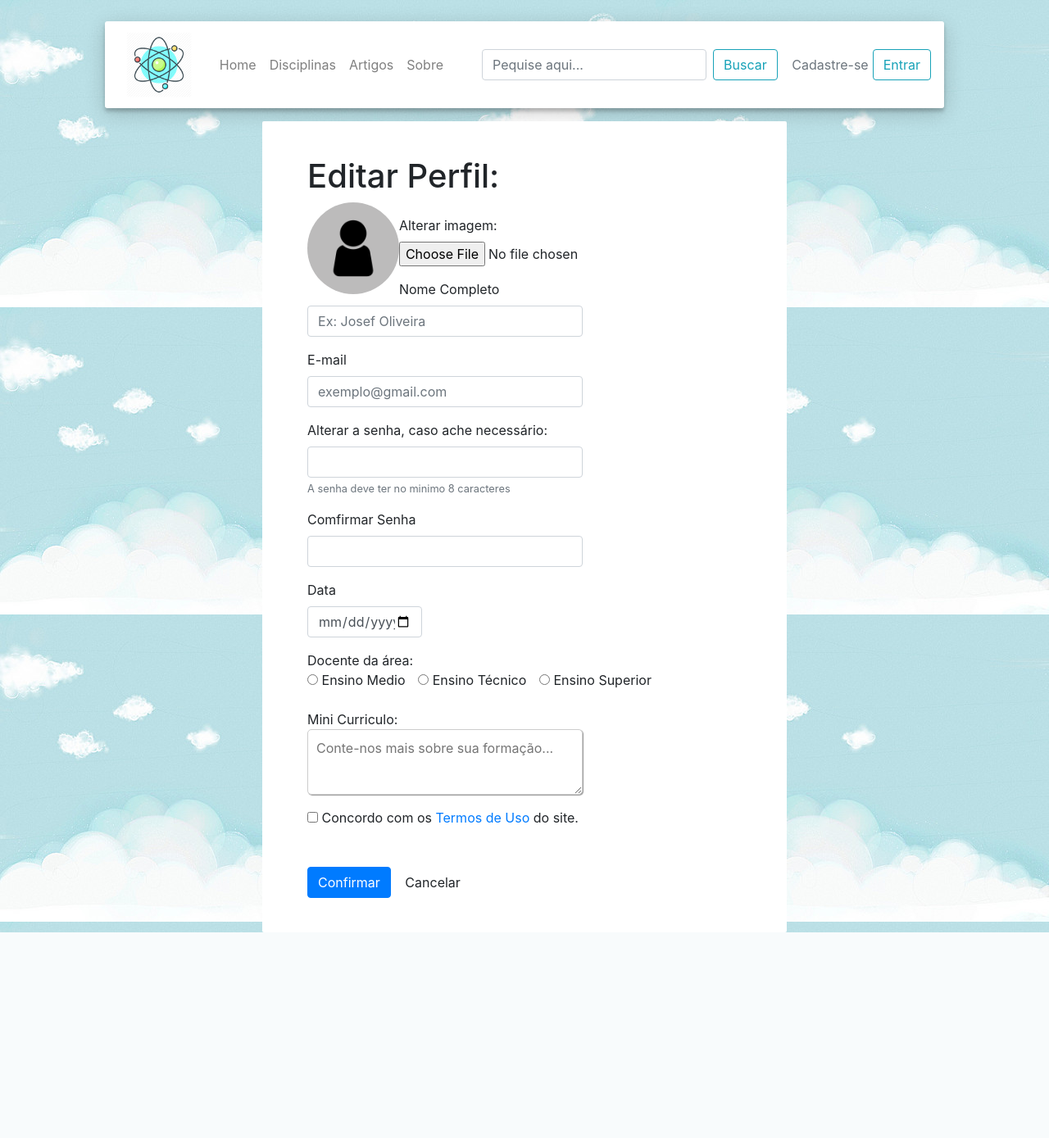
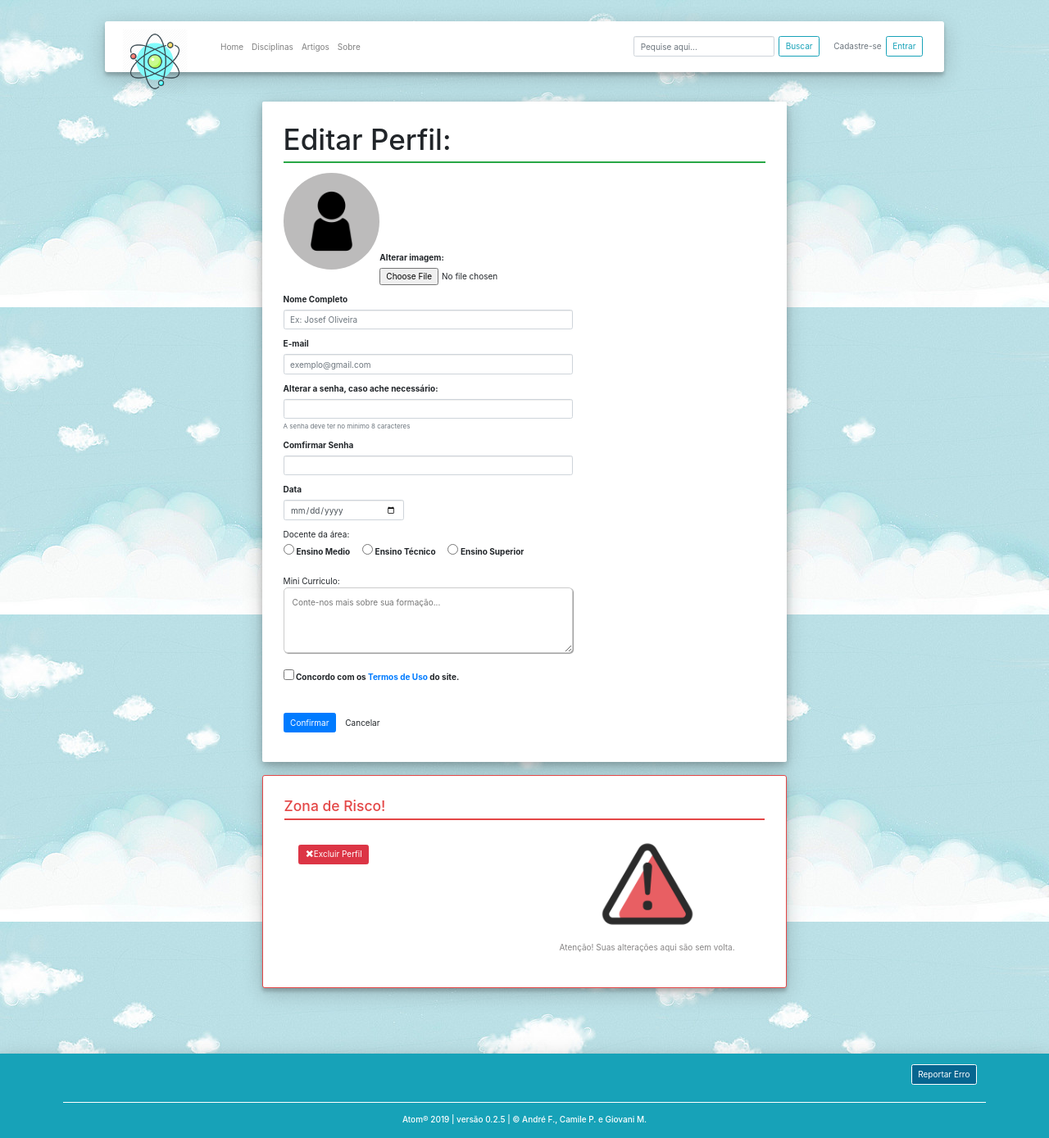
Before and after one commit to AndreFelipeFuck/ci-tcc, a CodeIgniter app: page /ci_tcc/index.php/professores/professor_editar in a window 1280 px wide. Shown: the whole page at 82% size. Before the commit the page ends 1138 px from the top, so only its background shows below. Run offline with CodeIgniter, Linux system fonts and the light colour scheme; data that the repository does not hold is empty; some libraries are stand-ins or nearby versions.

Commit message:
paginas alteradas 27/09
estilo de cores, margem dos contêineres e adição da 'zona de risco'

```diff
--- a/application/views/aluno_perfil.php
+++ b/application/views/aluno_perfil.php
@@ -42,7 +42,7 @@
                     <?php
                     $teste = isset($_SESSION['alunos']);
                     if($teste == TRUE):?>
-                        <a href="<?php echo site_url('alunos/aluno_editar/')?>?codAluno=<?php echo $perfil->codAluno;?>" class="btn btn-success">Editar Perfil</a>
+                        <a href="<?php echo site_url('alunos/aluno_editar/')?>?codAluno=<?php echo $perfil->codAluno;?>" class="btn" style="background-color: #17a2b8; border-radius: 48%;"><img src="<?php echo base_url('assets/bootstrap/img/config.png')?>" width="35" height="35"></a>
                     <?php endif ?>
 
 
@@ -53,8 +53,8 @@
                        <?php
                             $teste = isset($_SESSION['alunos']);
                             if($teste == TRUE):?>
-                                <a href="<?php echo site_url('alunos/artigos_add')?>?codAluno=<?php echo $perfil->codAluno;?>" class="btn btn-warning">Novo artigo</a>
-                                <a href="<?php echo site_url('alunos/artigos_view')?>?codAluno=<?php echo $perfil->codAluno;?>" class="btn btn-warning">Visualizar Artigos</a>
+                                <a href="<?php echo site_url('alunos/artigos_add')?>?codAluno=<?php echo $perfil->codAluno;?>" class="btn" style="background-color: #17a2b8; color: #fff;">Novo artigo</a>
+                                <a href="<?php echo site_url('alunos/artigos_view')?>?codAluno=<?php echo $perfil->codAluno;?>" class="btn" style="background-color: #17a2b8; color: #fff;">Visualizar Artigos</a>
                             <?php endif ?>
                 </div>
                 <br><br>
--- a/application/views/professor_add.php
+++ b/application/views/professor_add.php
@@ -26,7 +26,6 @@
 			 </div>
 			 <span>Docente da área:</span>
 				 <br>
-
 				  	 	<select class="form-control" id="Escl-Mat" name="disciplina_codDisiciplina" required>
 				  		<option value="15" name="disciplina_codDisiciplina">Nenhuma</option>
 				    	<option value="1" name="disciplina_codDisiciplina">Biologia</option>
--- a/application/views/professor_editar.php
+++ b/application/views/professor_editar.php
@@ -1,9 +1,9 @@
 <?php  include "cabeca.php"; ?>
 <div class="espaco2"></div>
-	<section class="conteinerCadProf">
-		<form class="formulario" method="post" action="<?php echo site_url('professores/professor_update_perfil')?>" enctype = "multipart/form-data">
+	<section class="conteinerCadProf" id="sombra">
+		<form method="post" action="<?php echo site_url('professores/professor_update_perfil')?>" enctype = "multipart/form-data">
 			<input type="hidden" value="<?= $perfil->codProfessor?>" name="codProfessor"/>
-			<h1>Editar Perfil:</h1>
+			<h1 style="font-size: 35px; border-bottom: solid 2px #28a745; margin-bottom: 2%; padding-bottom: 1%;">Editar Perfil:</h1>
 			<?php
                 if ($perfil->imgProfessor == null) {
                     ?><div class="fotoPerfil"><img src="<?php echo base_url('assets/bootstrap/img/user.png')?>"></div><?php
@@ -11,7 +11,7 @@
                     ?><div class="fotoPerfil"><img src="<?php echo base_url("upload/professores/$perfil->imgProfessor")?>"></div><?php
                  }
             ?>
-            <div class="espaco2"></div>
+            <div style="height: 12%;"></div>
 			<div class="form-group">
 			    <label for="exampleFormControlInput1">Alterar imagem:</label>
 			    <input type="file" class="form-control-file" id="exampleFormControlInput1" name="imgProfessor">
@@ -65,7 +65,23 @@
 			<button type="submit" class="btn btn-primary">Confirmar</button>
 			<button type="submit" class="btn btn-secundary">Cancelar</button>
 		</form>
+	</section>
+	<div class="espaco2"></div>
+	<div class="conteinerZonaAlert" id="sombra2">
+		<h3 style="border-bottom: solid 2px #e44747; margin-bottom: 2%; padding-bottom: 1%;">Zona de Risco!</h3>
+		<div id="contZA-info">
+			<div>
+				<button class="btn btn-danger" onclick="delete_professor(<?php echo $perfil->codProfessor;?>)"><i class="glyphicon glyphicon-remove"></i>Excluir Perfil</button>
+			</div>
+		</div>
+		<div id="contZA-img" align="center">
+			<figure><img src="<?php echo base_url('assets/bootstrap/img/cuidado.png')?>" width="120" height="120"></figure>
+			<p style="color: #878585;">Atenção! Suas alterações aqui são sem volta.</p>
+		</div>
+	</div>
 
-	</section>
+<?php
 
-<?php //include "rodape.php"; ?>
+	include "rodape.php";
+
+?>
```
Also changed, not shown: application/views/professor_perfil.php (+5 -8 lines).
